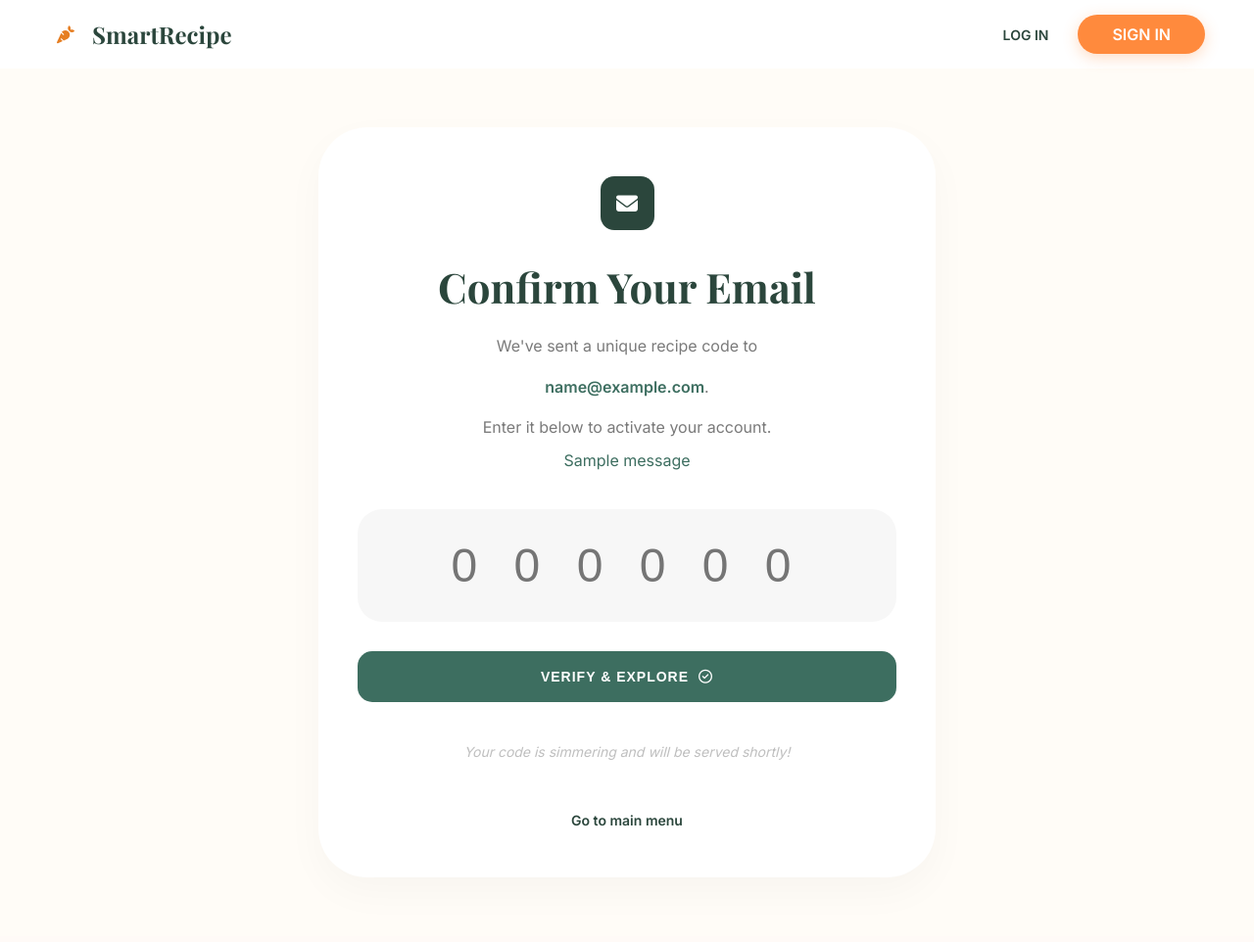
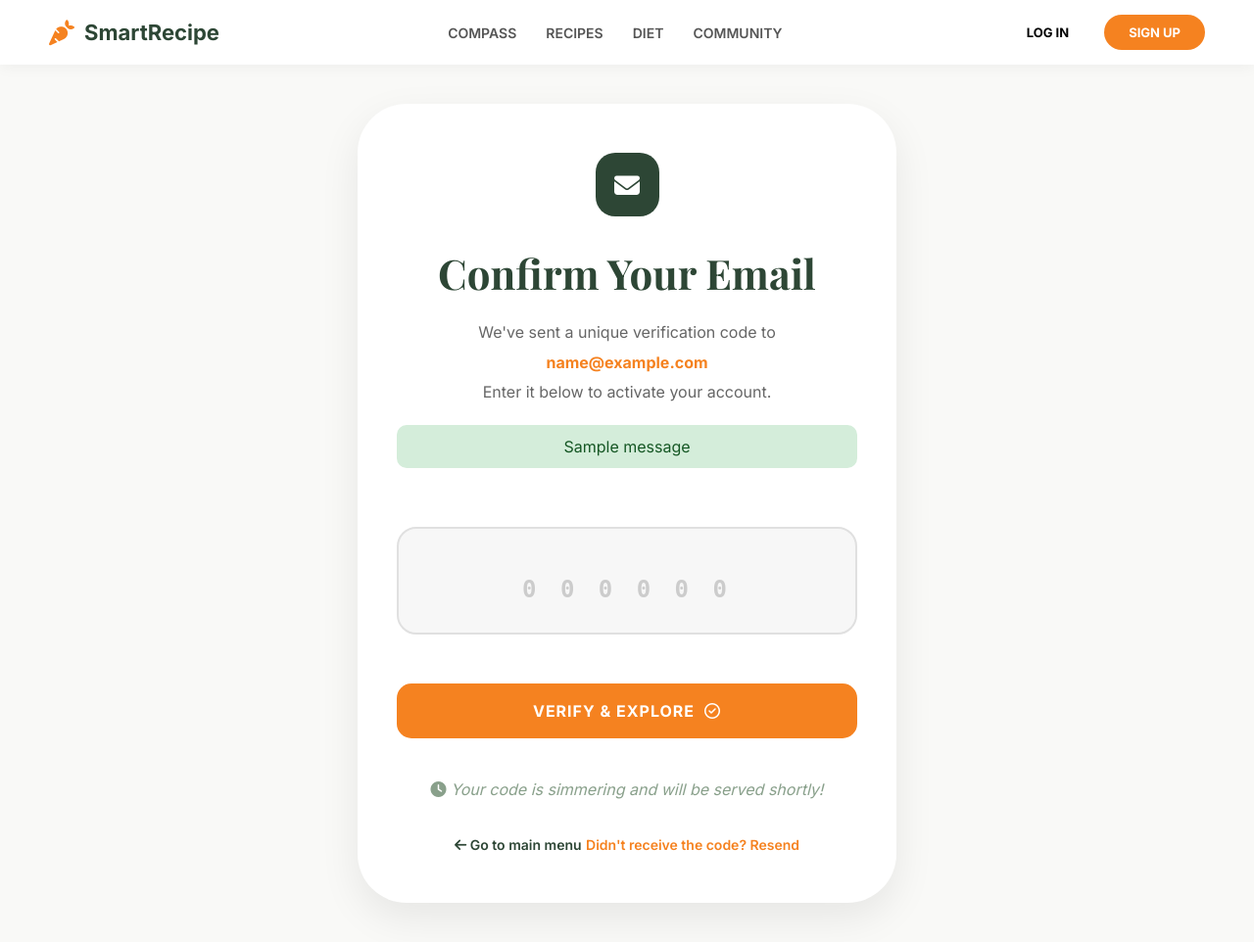
Before and after one commit to AndriyPy/Recipe220, a Django app: template project/users/templates/users/verify_email.html in a window 1280 px wide. Shown: the whole page at 98% size. Before the commit the page ends 844 px from the top, so only its background shows below. Run offline with Django 5.2, Linux system fonts and the light colour scheme; tables that the repository leaves empty hold one stand-in row (values such as "Sample post"); the template is opened without the code that fills it: values that come from a table or form of the project are taken from there, most other values are stand-ins (such as "Sample title", 1, 10 or a date in 2020); one stand-in notice (Sample message) is shown.

Commit message:
verify_email. html updated

```diff
--- a/project/users/templates/users/verify_email.html
+++ b/project/users/templates/users/verify_email.html
@@ -1,71 +1,242 @@
+{% extends 'users/base.html' %}
+{% load static %}
+
+{% block title %}SmartRecipe - Confirm Your Email{% endblock %}
+
+{% block extra_head %}
+<style>
+    .verify-wrapper { display: flex; justify-content: center; align-items: center; min-height: calc(100vh - 80px); padding: 40px 20px; background: #F9F9F7; }
+    .verify-card { background: white; width: 100%; max-width: 550px; padding: 50px 40px; border-radius: 50px; box-shadow: 0 15px 40px rgba(0,0,0,0.08); text-align: center; }
+    .icon-box { background: #2D4635; color: white; width: 65px; height: 65px; border-radius: 20px; display: flex; align-items: center; justify-content: center; margin: 0 auto 30px; font-size: 26px; }
+    .verify-card h1 { font-family: 'Playfair Display', serif; color: #2D4635; font-size: 42px; margin-bottom: 20px; }
+    .verify-card p { color: #666; line-height: 1.6; margin-bottom: 5px; font-size: 16px; }
+    .verify-card strong { color: #F58220; }
+
+    .code-input-field {
+        background: #f7f7f7;
+        border: 2px solid #E0E0E0;
+        border-radius: 20px;
+        padding: 25px 20px;
+        width: 100%;
+        font-size: 48px;
+        letter-spacing: 15px;
+        text-align: center;
+        color: #2D4635;
+        margin: 40px 0 30px;
+        transition: all 0.3s ease;
+        font-weight: 600;
+        font-family: monospace;
+    }
+    .code-input-field:focus {
+        outline: none;
+        border-color: #F58220;
+        background: #ffffff;
+        box-shadow: 0 0 0 3px rgba(245,130,32,0.1);
+    }
+    .code-input-field::placeholder {
+        color: #ccc;
+        letter-spacing: 5px;
+        font-size: 24px;
+    }
+
+    .verify-btn {
+        background: #F58220;
+        color: white;
+        border: none;
+        border-radius: 15px;
+        padding: 18px;
+        width: 100%;
+        font-weight: 700;
+        font-size: 16px;
+        letter-spacing: 1px;
+        cursor: pointer;
+        display: flex;
+        align-items: center;
+        justify-content: center;
+        gap: 10px;
+        transition: all 0.3s;
+    }
+    .verify-btn:hover {
+        background: #e6731a;
+        transform: translateY(-2px);
+        box-shadow: 0 5px 15px rgba(245,130,32,0.3);
+    }
+
+    .simmering-text {
+        font-style: italic;
+        color: #89A08B !important;
+        margin-top: 40px !important;
+        font-size: 15px;
+    }
+
+    .menu-link {
+        display: inline-block;
+        margin-top: 30px;
+        color: #2D4635;
+        text-decoration: none;
+        font-weight: 600;
+        font-size: 14px;
+        transition: color 0.3s;
+    }
+    .menu-link:hover {
+        color: #F58220;
+    }
+
+    .errorlist {
+        list-style: none;
+        padding: 0;
+        color: #dc3545;
+        font-size: 14px;
+        margin: 10px 0;
+        text-align: center;
+    }
+
+    .messages {
+        margin: 20px 0;
+    }
+
+    .message-success {
+        background: #d4edda;
+        color: #155724;
+        padding: 12px;
+        border-radius: 10px;
+        margin-bottom: 10px;
+    }
+
+    .message-error {
+        background: #f8d7da;
+        color: #721c24;
+        padding: 12px;
+        border-radius: 10px;
+        margin-bottom: 10px;
+    }
+
+    .resend-link {
+        display: inline-block;
+        margin-top: 20px;
+        color: #F58220;
+        text-decoration: none;
+        font-weight: 600;
+        font-size: 14px;
+    }
+
+    .resend-link:hover {
+        text-decoration: underline;
+    }
+
+    @media (max-width: 600px) {
+        .verify-card { padding: 40px 25px; }
+        .verify-card h1 { font-size: 32px; }
+        .code-input-field { font-size: 36px; letter-spacing: 10px; }
+    }
+</style>
+{% endblock %}
+
 {% block content %}
-<link rel="stylesheet" href="https://cdnjs.cloudflare.com/ajax/libs/font-awesome/6.4.0/css/all.min.css">
-<link href="https://fonts.googleapis.com/css2?family=Playfair+Display:wght@700&family=Inter:wght@400;600&display=swap" rel="stylesheet">
-
-<style>
-    body { background: #fffcf7; margin: 0; font-family: 'Inter', sans-serif; }
-    .sr-header { display: flex; justify-content: space-between; align-items: center; padding: 15px 50px; background: white; }
-    .sr-logo { display: flex; align-items: center; gap: 10px; font-family: 'Playfair Display', serif; font-size: 24px; color: #2b463c; text-decoration: none; font-weight: bold; }
-    .sr-logo-icon { background: white; color: #e67e22; padding: 8px; border-radius: 8px; font-size: 18px; }
-    .nav-buttons { display: flex; gap: 30px; align-items: center; }
-    .login-link { text-decoration: none; color: #2b463c; font-weight: 600; font-size: 14px; text-transform: uppercase; }
-    .sign-in-btn { background: #ff8a3d; color: white; padding: 10px 35px; border-radius: 25px; text-decoration: none; font-weight: 600; box-shadow: 0 4px 15px rgba(255,138,61,.3); }
-    .verify-wrapper { display: flex; justify-content: center; padding: 60px 0; }
-    .verify-card { background: white; width: 100%; max-width: 550px; padding: 50px 40px; border-radius: 50px; box-shadow: 0 15px 40px rgba(0,0,0,.03); text-align: center; }
-    .icon-box { background: #2b463c; color: white; width: 55px; height: 55px; border-radius: 14px; display: flex; align-items: center; justify-content: center; margin: 0 auto 30px; font-size: 22px; }
-    .verify-card h1 { font-family: 'Playfair Display', serif; color: #2b463c; font-size: 42px; margin-bottom: 20px; }
-    .verify-card p { color: #7a7a7a; line-height: 1.6; margin-bottom: 5px; }
-    .verify-card strong { color: #3d6e60; }
-    .code-input-field { background: #f7f7f7; border: none; border-radius: 25px; padding: 30px; width: 100%; font-size: 48px; letter-spacing: 12px; text-align: center; color: #d1d1d1; margin: 40px 0 30px; transition: .3s ease; }
-    .code-input-field:focus { outline: none; color: #2b463c; background: #f0f0f0; }
-    .verify-btn { background: #3d6e60; color: white; border: none; border-radius: 15px; padding: 18px; width: 100%; font-weight: 700; font-size: 14px; letter-spacing: 1px; cursor: pointer; display: flex; align-items: center; justify-content: center; gap: 10px; transition: .3s; }
-    .verify-btn:hover { background: #2b463c; transform: translateY(-2px); }
-    .simmering-text { font-style: italic; color: #bfbfbf !important; margin-top: 40px !important; font-size: 14px; }
-    .menu-link { display: block; margin-top: 50px; color: #2b463c; text-decoration: none; font-weight: 700; font-size: 14px; }
-    .errorlist { list-style: none; padding: 0; color: #dc3545; font-size: 13px; margin-top: 5px; }
-</style>
-
-<header class="sr-header">
-    <a href="/" class="sr-logo">
-        <div class="sr-logo-icon"><i class="fa-solid fa-carrot"></i></div>
-        SmartRecipe
-    </a>
-    <div class="nav-buttons">
-        <a href="#" class="login-link">LOG IN</a>
-        <a href="#" class="sign-in-btn">SIGN IN</a>
-    </div>
-</header>
-
 <div class="verify-wrapper">
     <div class="verify-card">
-        <div class="icon-box"><i class="fa-solid fa-envelope"></i></div>
+        <div class="icon-box">
+            <i class="fa-solid fa-envelope"></i>
+        </div>
+
         <h1>Confirm Your Email</h1>
-        <p>We've sent a unique recipe code to</p>
-        <p><strong>{{ masked_email|default:"evacherkashyn768@gmail.com" }}</strong>.</p>
+
+        <p>We've sent a unique verification code to</p>
+        <p><strong>{{ masked_email }}</strong></p>
         <p>Enter it below to activate your account.</p>
 
-        {% if messages %}{% for message in messages %}<div style="color: #3d6e60; margin-top: 10px;">{{ message }}</div>{% endfor %}{% endif %}
+        {% if messages %}
+        <div class="messages">
+            {% for message in messages %}
+            <div class="message-{% if message.tags %}{{ message.tags }}{% else %}info{% endif %}">
+                {{ message }}
+            </div>
+            {% endfor %}
+        </div>
+        {% endif %}
 
-        <form method="post">
+        <form method="post" id="verify-form">
             {% csrf_token %}
-            {{ form.code }}
-            {% if form.code.errors %}{{ form.code.errors }}{% endif %}
-            <button type="submit" class="verify-btn">
+
+            <div style="margin-bottom: 20px;">
+                {{ form.code }}
+                {% if form.code.errors %}
+                <ul class="errorlist">
+                    {% for error in form.code.errors %}
+                    <li>{{ error }}</li>
+                    {% endfor %}
+                </ul>
+                {% endif %}
+            </div>
+
+            <button type="submit" class="verify-btn" id="submit-btn">
                 VERIFY & EXPLORE <i class="fa-regular fa-circle-check"></i>
             </button>
         </form>
 
-        <p class="simmering-text">Your code is simmering and will be served shortly!</p>
-        <a href="/" class="menu-link">Go to main menu</a>
+        <p class="simmering-text">
+            <i class="fa-solid fa-clock"></i>
+            Your code is simmering and will be served shortly!
+        </p>
+
+        <a href="/" class="menu-link">
+            <i class="fa-solid fa-arrow-left"></i>
+            Go to main menu
+        </a>
+
+        <a href="#" class="resend-link" onclick="resendCode(); return false;">
+            Didn't receive the code? Resend
+        </a>
     </div>
 </div>
 
 <script>
+    // Автоматичне форматування коду
     const codeInput = document.querySelector('input[name="code"]');
     if (codeInput) {
         codeInput.classList.add('code-input-field');
         codeInput.setAttribute('placeholder', '0 0 0 0 0 0');
         codeInput.setAttribute('maxlength', '6');
+        codeInput.setAttribute('inputmode', 'numeric');
+        codeInput.setAttribute('pattern', '[0-9]*');
+
+        // Автоматично переходити до наступного поля після введення 6 цифр
+        codeInput.addEventListener('input', function(e) {
+            this.value = this.value.replace(/[^0-9]/g, '');
+            if (this.value.length === 6) {
+                document.getElementById('submit-btn').focus();
+            }
+        });
     }
+
+    // Функція для повторного відправлення коду
+    function resendCode() {
+        fetch('/resend-verification/', {
+            method: 'POST',
+            headers: {
+                'X-CSRFToken': '{{ csrf_token }}',
+                'Content-Type': 'application/json'
+            }
+        })
+        .then(response => response.json())
+        .then(data => {
+            if (data.success) {
+                alert('New verification code has been sent to your email.');
+            } else {
+                alert('Error sending code. Please try again later.');
+            }
+        })
+        .catch(error => {
+            console.error('Error:', error);
+            alert('An error occurred. Please try again.');
+        });
+    }
+
+    // Блокування кнопки після відправки
+    document.getElementById('verify-form').addEventListener('submit', function() {
+        const btn = document.getElementById('submit-btn');
+        btn.disabled = true;
+        btn.innerHTML = 'VERIFYING... <i class="fa-solid fa-spinner fa-spin"></i>';
+    });
 </script>
 {% endblock %}
```
